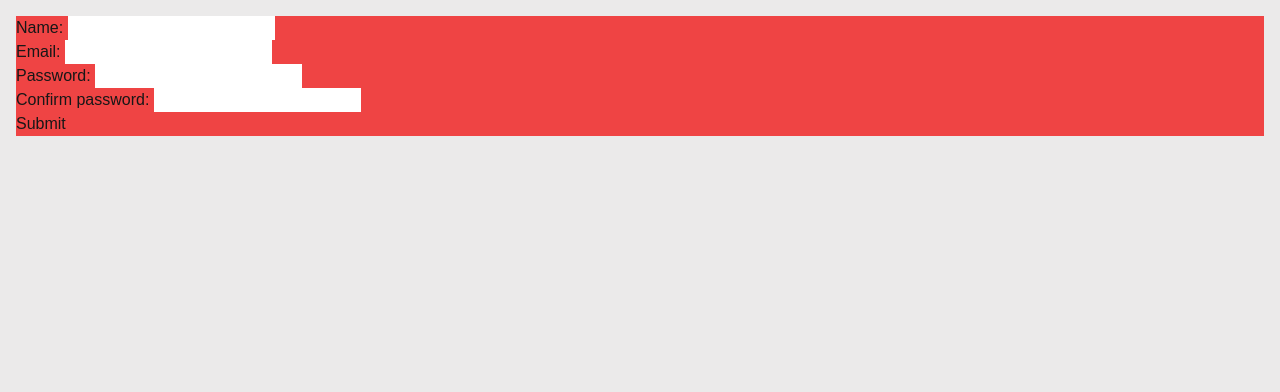
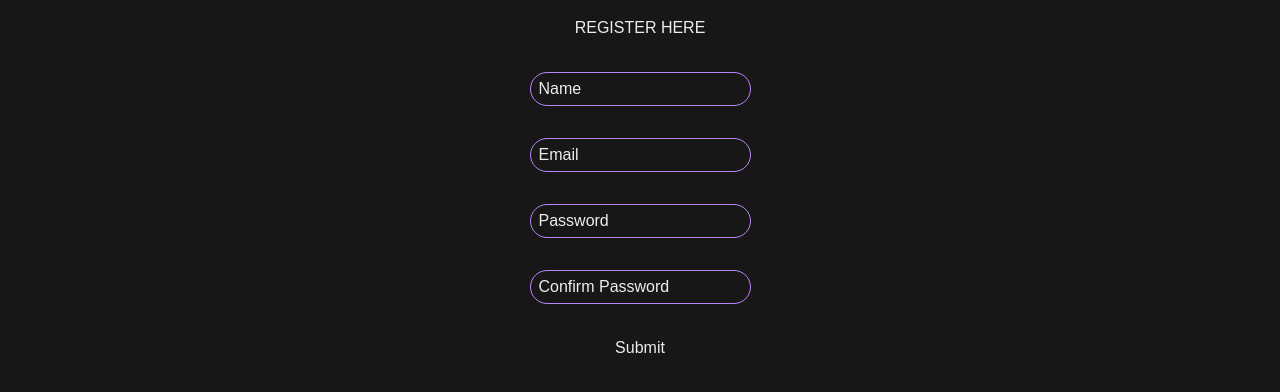
Before and after one commit to carolmic/Zod_Zodios_POC, a Next.js app in the folder zod-zodios-poc/: page / in a window 1280 px wide. Shown: the top 392 px of the page. Built offline with nearby package versions, Linux system fonts and the light colour scheme; what @zodios/core would draw is missing.

Commit message:
add: custom input component

```diff
--- /dev/null
+++ b/zod-zodios-poc/src/components/input.tsx
@@ -0,0 +1,18 @@
+interface InputProps {
+	placeholder: string;
+	type: "text" | "email" | "password";
+	value: string;
+	onChange: (e: React.ChangeEvent<HTMLInputElement>) => void;
+}
+
+export default function Input(props: InputProps) {
+	return (
+		<input
+			className="w-full border border-purple focus:border-2 focus:border-white active:border-2 active:border-white rounded-3xl p-1 pl-2 bg-transparent placeholder-standard outline-none transition duration-200"
+			placeholder={props.placeholder}
+			type={props.type}
+			value={props.value}
+			onChange={props.onChange}
+		/>
+	);
+}
--- a/zod-zodios-poc/src/components/registerForm.tsx
+++ b/zod-zodios-poc/src/components/registerForm.tsx
@@ -1,6 +1,7 @@
 import { Zodios, makeApi } from "@zodios/core";
 import { useState } from "react";
 import { z } from "zod";
+import Input from "./input";
 
 const schema = z
 	.object({
@@ -77,20 +78,21 @@ export default function RegisterForm() {
 	};
 
 	return (
-		<form onSubmit={handleSubmit} className="w-full bg-red-500">
-			<div>
-				<label>Name: </label>
-				<input
-					type="text"
-					value={formData.name}
-					onChange={(e) => setFormData({ ...formData, name: e.target.value })}
-				/>
+		<form onSubmit={handleSubmit} className="flex flex-col gap-8 w-full justify-center items-center">
+      <h1 className="flex justify-center">REGISTER HERE</h1>
+			<div className="flex gap-4 justify-center">
+        <Input
+          placeholder="Name"
+          type="text"
+          value={formData.name}
+          onChange={(e) => setFormData({ ...formData, name: e.target.value })}
+        />
 				{errors &&
 					errors.find((error: any) => error.path.includes("name"))?.message}
 			</div>
-			<div>
-				<label>Email: </label>
-				<input
+			<div className="flex gap-4 justify-center">
+				<Input
+          placeholder="Email"
 					type="email"
 					value={formData.email}
 					onChange={(e) => setFormData({ ...formData, email: e.target.value })}
@@ -98,9 +100,9 @@ export default function RegisterForm() {
 				{errors &&
 					errors.find((error: any) => error.path.includes("email"))?.message}
 			</div>
-			<div>
-				<label>Password: </label>
-				<input
+			<div className="flex gap-4 justify-center">
+				<Input
+          placeholder="Password"
 					type="password"
 					value={formData.password}
 					onChange={(e) => setFormData({ ...formData, password: e.target.value })}
@@ -108,9 +110,9 @@ export default function RegisterForm() {
 				{errors &&
 					errors.find((error: any) => error.path.includes("password"))?.message}
 			</div>
-			<div>
-				<label>Confirm password: </label>
-				<input
+			<div className="flex gap-4 justify-center">
+				<Input
+          placeholder="Confirm Password"
 					type="password"
 					value={formData.confirmPassword}
 					onChange={(e) =>
--- a/zod-zodios-poc/src/styles/globals.css
+++ b/zod-zodios-poc/src/styles/globals.css
@@ -3,8 +3,8 @@
 @tailwind utilities;
 
 :root {
-  --background: #ebeaea;
-  --foreground: #171717;
+  --background: #171717;
+  --foreground: #ededed;
 }
 
 @media (prefers-color-scheme: dark) {
--- a/zod-zodios-poc/tailwind.config.ts
+++ b/zod-zodios-poc/tailwind.config.ts
@@ -7,6 +7,13 @@ const config: Config = {
 		"./src/app/**/*.{js,ts,jsx,tsx,mdx}",
 	],
 	theme: {
+		colors: {
+			standard: '#ededed',
+			transparent: 'transparent',
+			white: '#FFFFFF',
+			purple: '#BB86FC',
+			purpleDark: '#3700B3',
+		},
 		extend: {},
 	},
 	plugins: [],
```
